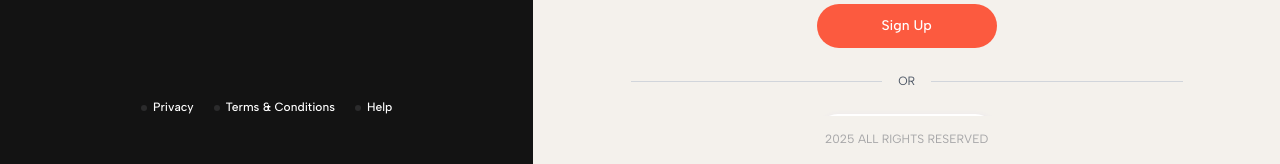
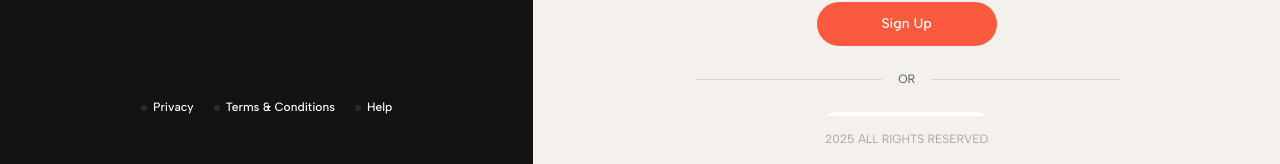
Before and after one commit to Ali-haider-voltic/warimo-app, a Next.js app: page /signup in a window 1280 px wide. Shown: the part 636-800 px from the top of the page. Built offline with nearby package versions, Linux system fonts and the light colour scheme.

Commit message:
changing-done

```diff
--- a/src/app/(pages)/(auth)/login/page.js
+++ b/src/app/(pages)/(auth)/login/page.js
@@ -119,7 +119,7 @@ const Login = () => {
             />
           </div>
           <div>
-            <div className="flex items-center my-6">
+            <div className="flex items-center my-6 mx-16">
               <div className="flex-grow border-t border-gray-300"></div>
               <span className="flex-shrink mx-4 text-gray-600 text-base-font">
                 OR
@@ -131,7 +131,7 @@ const Login = () => {
                 startIcon="/icon-gmail.png"
                 text="Sign in with Google"
                 iconWidth={24}
-                className="bg-white text-secondary min-w-[180px] h-[44px] shadow-[1px_2px_6px_0px_#684FFF1A]"
+                className="bg-white text-secondary min-w-[180px] h-[44px]"
               />
             </div>
           </div>
--- a/src/app/(pages)/(auth)/signup/page.js
+++ b/src/app/(pages)/(auth)/signup/page.js
@@ -177,7 +177,7 @@ const SignUp = () => {
             />
           </div>
           <div>
-            <div className="flex items-center my-6">
+            <div className="flex items-center my-6 mx-16">
               <div className="flex-grow border-t border-gray-300"></div>
               <span className="flex-shrink mx-4 text-gray-600 text-base-font">
                 OR
@@ -189,7 +189,7 @@ const SignUp = () => {
                 startIcon="/icon-gmail.png"
                 text="Sign in with Google"
                 iconWidth={24}
-                className="bg-white text-secondary min-w-[180px] h-[44px] shadow-[1px_2px_6px_0px_#684FFF1A]"
+                className="bg-white text-secondary min-w-[180px] h-[44px]"
               />
             </div>
           </div>
--- a/src/app/_components/input/index.js
+++ b/src/app/_components/input/index.js
@@ -21,7 +21,7 @@ const Input = ({
 
     return (
         <div className={`relative ${className}`}>
-            <label className="block text-sm sm:text-md text-black mb-1 text-[#131313] text-[14px] mb-[13px] font-medium">
+            <label className="block text-sm sm:text-md text-black mb-1 text-[#131313] text-[14px] mb-[12px] font-medium">
                 {label}
                 {required && <span className="text-[#E9190F] ml-0.5">*</span>}
             </label>
```
